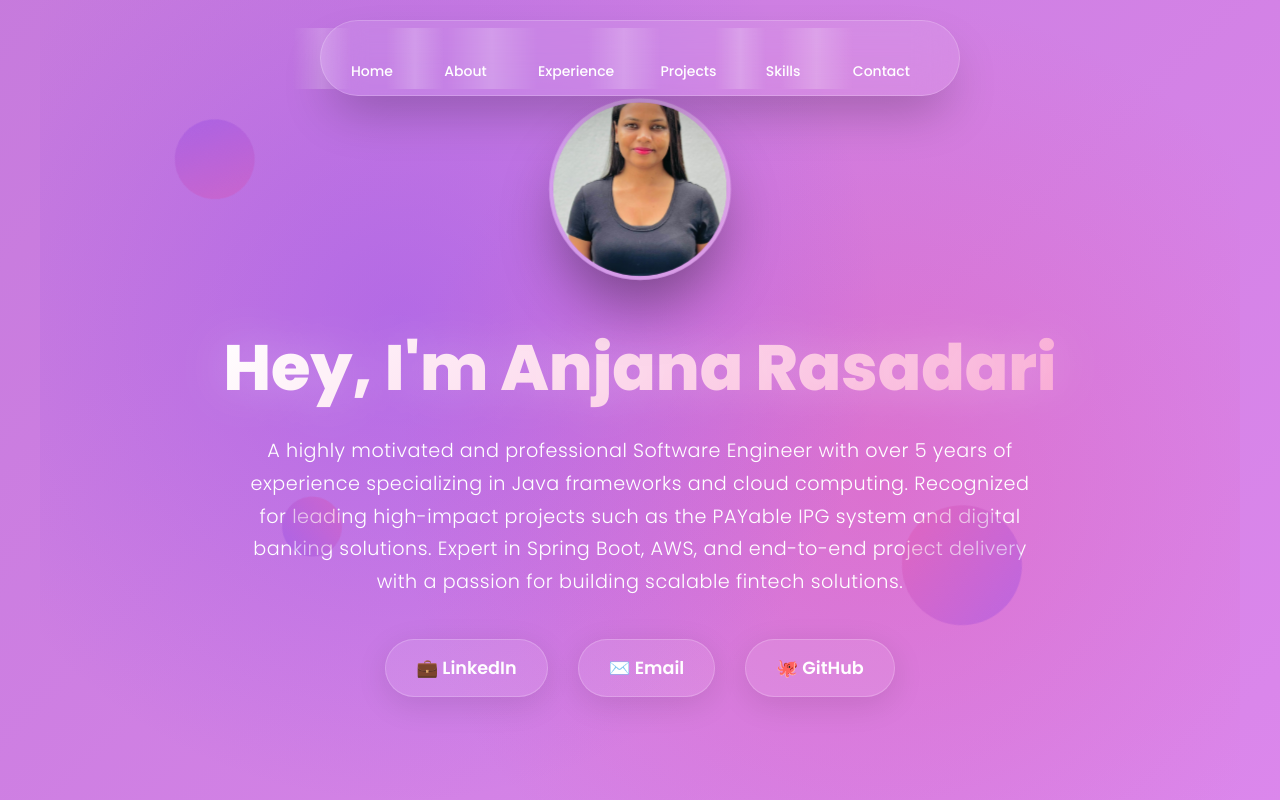
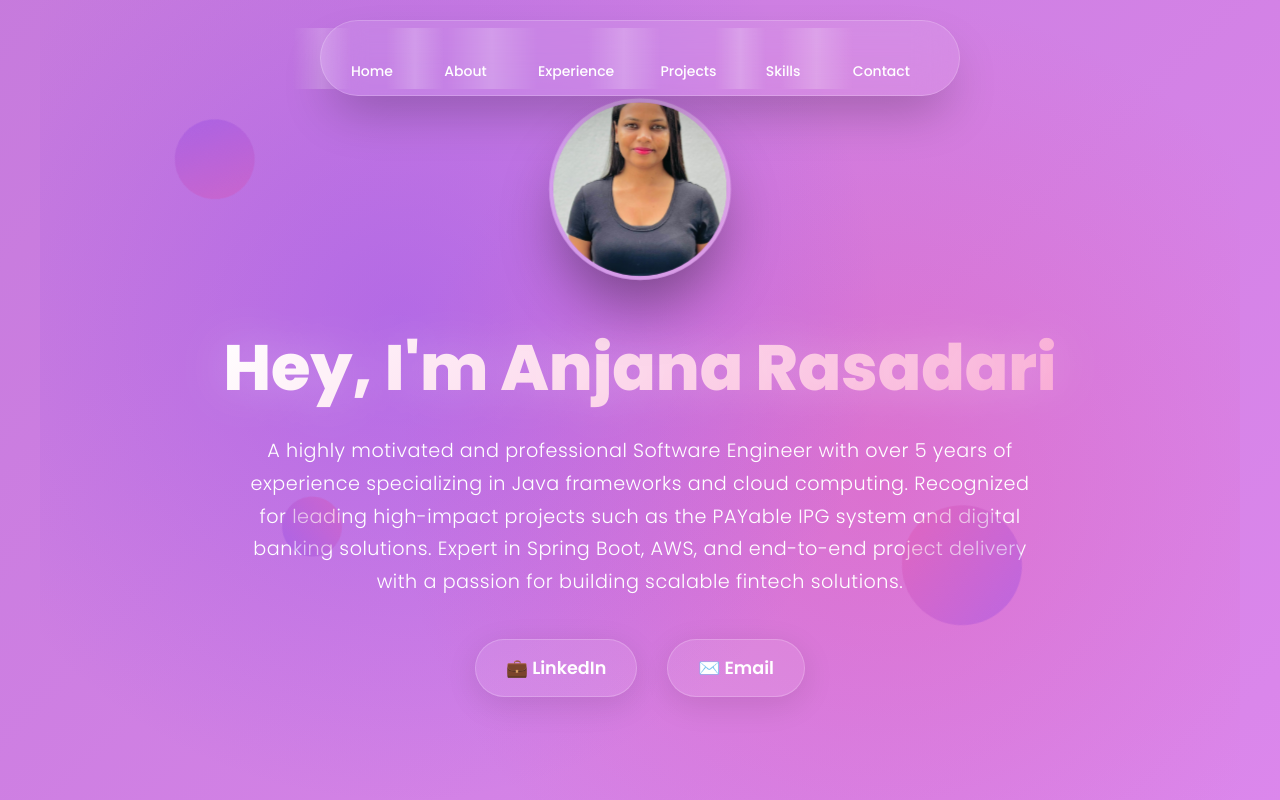
Before and after one commit to anjanarasadari/my-portfolio, a React (Vite) app: page / in a window 1280 px wide. Shown: the top 800 px of the page. Built offline with nearby package versions, Linux system fonts and the light colour scheme.

Commit message:
Remove GitHub link from Home.jsx
Removed GitHub link from the Home component.

```diff
--- a/src/components/Home.jsx
+++ b/src/components/Home.jsx
@@ -39,10 +39,6 @@ function Home() {
           ✉️ Email
         </a>
 
-        <a href="https://github.com/anjanarasadari" target="_blank" rel="noopener noreferrer" className="hero-link">
-  🐙 GitHub
-</a>
-
       </div>
 
       {/* Floating elements for visual interest */}
```
